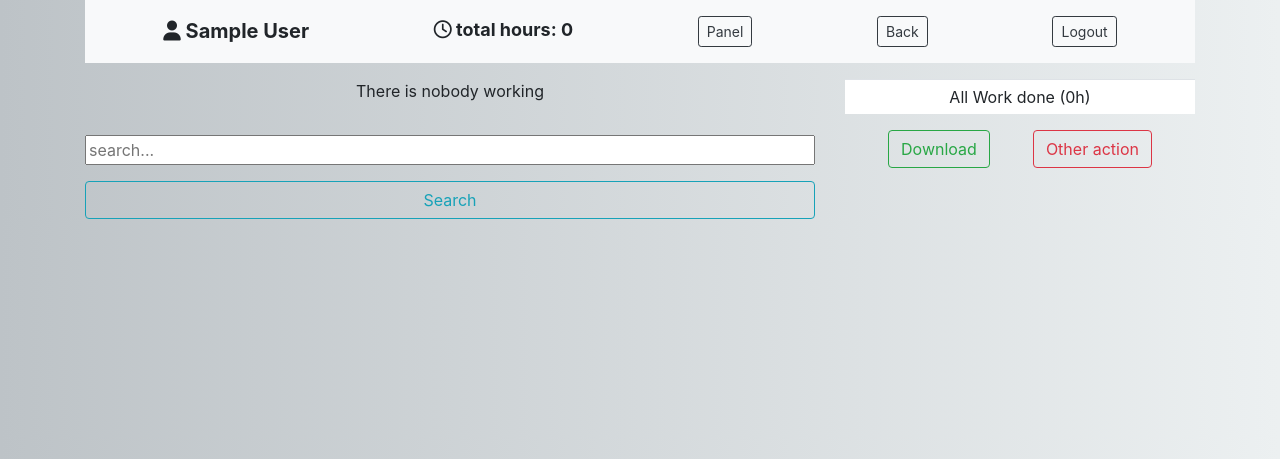
After one commit to oliverilm/Tracker, a Django app: page /summary in a window 1280 px wide. The commit adds this page. Shown: the top 459 px of the page. Run offline with Django 3.2, Linux system fonts and the light colour scheme; the visitor is signed in with stand-in values (Sample User, id 1); data that the repository does not hold is empty; some libraries are stand-ins or nearby versions.

Commit message:
add summary page

```diff
--- a/Tracker/models.py
+++ b/Tracker/models.py
@@ -23,3 +23,9 @@ class CheckIn(models.Model):
 class UserInProject(models.Model):
     user = models.ForeignKey(User, on_delete=models.SET_NULL, null=True)
     project = models.ForeignKey(Project, on_delete=models.SET_NULL, null=True)
+
+
+def get_user_str_repr(self):
+    return self.first_name + " " + self.last_name
+
+User.add_to_class("__str__", get_user_str_repr)
--- a/Tracker/urls.py
+++ b/Tracker/urls.py
@@ -16,8 +16,9 @@ Including another URLconf
 from django.contrib import admin
 from django.urls import path
 
-from Tracker.views import IndexView
+from Tracker.views import IndexView, SummaryView
 
 urlpatterns = [
     path('', IndexView.as_view(), name="index"),
+    path("summary", SummaryView.as_view(), name="summary")
 ]
--- a/Tracker/views.py
+++ b/Tracker/views.py
@@ -9,7 +9,7 @@ from crispy_forms.helper import FormHelper
 from crispy_forms.layout import Submit
 
 # Create your views here.
-from django.views.generic import TemplateView, CreateView, UpdateView, FormView, DetailView
+from django.views.generic import TemplateView, CreateView, UpdateView, FormView, DetailView, ListView
 
 from Tracker.models import CheckIn, UserInProject, Project
 
@@ -84,3 +84,19 @@ class IndexView(LoginRequiredMixin, CreateView):
                     hours += float(c.total_hours[:6])
             proj_dict[p.project] = hours
         return proj_dict
+
+
+class SummaryView(LoginRequiredMixin, ListView):
+    model = CheckIn
+    template_name = "summary.html"
+
+    def get(self, request, *args, **kwargs):
+        if request.user.is_staff:
+            return super().get(request, kwargs)
+        return HttpResponseRedirect("/")
+
+    def get_context_data(self, *, object_list=None, **kwargs):
+        context = super().get_context_data()
+        context["total_hours"] = sum([float(c.total_hours[:6]) for c in CheckIn.objects.filter(is_active=False)])
+        context["currently_working"] = CheckIn.objects.filter(is_active=True)
+        return context
--- /dev/null
+++ b/templates/base.html
@@ -0,0 +1,65 @@
+<!DOCTYPE html>
+<html lang="en">
+<head>
+    <meta name="viewport" content="width=device-width, initial-scale=1">
+    <meta charset="UTF-8">
+    <title>Title</title>
+    <script src="https://kit.fontawesome.com/7d289de555.js" crossorigin="anonymous"></script>
+
+    <link rel="stylesheet" href="https://stackpath.bootstrapcdn.com/bootstrap/4.3.1/css/bootstrap.min.css" integrity="sha384-ggOyR0iXCbMQv3Xipma34MD+dH/1fQ784/j6cY/iJTQUOhcWr7x9JvoRxT2MZw1T" crossorigin="anonymous">
+</head>
+<body>
+
+
+
+ <div class="container" style="text-align: center">
+
+
+
+ <nav class="navbar navbar-light bg-light">
+        <div style=" width:100%;display: flex; flex-direction: row; justify-content: space-around">
+            <div style="font-size: 20px; font-weight: bolder" class="nav-link">
+                <div>
+                    <i class="fa fa-user" aria-hidden="true"></i>
+                    {{ user.first_name.title }}
+                    {{ user.last_name.title  }}
+                </div>
+
+            </div>
+
+             <div class="nav-link">
+                <div style="font-weight: bolder; font-size: 18px">
+                    <i class="fa fa-clock-o" aria-hidden="true"></i>
+                    total hours: {{ total_hours }}
+
+                </div>
+            </div>
+            {% if user.is_staff %}
+            <div class="nav-link"><a class="btn btn-outline-dark btn-sm" href="/admin">Panel</a></div>
+                {% if request.path == "/summary" %}
+                    <div class="nav-link"><a class="btn btn-outline-dark btn-sm" href="/">Back</a></div>
+                {% else %}
+                    <div class="nav-link"><a class="btn btn-outline-dark btn-sm" href="/summary">Summary</a></div>
+                {% endif %}
+            {% endif %}
+            <div class="nav-link"><a class="btn btn-outline-dark btn-sm" href="/accounts/logout">Logout</a></div>
+        </div>
+
+</nav>
+
+
+{% block content %}
+
+{% endblock %}
+
+</div>
+</body>
+</html>
+
+<style>
+ body {
+        display: flex;
+        flex: 1;
+        background: linear-gradient(90deg,#bdc3c7, #ecf0f1 );
+    }
+</style>
--- /dev/null
+++ b/templates/summary.html
@@ -0,0 +1,81 @@
+{% extends "base.html" %}
+
+{% block content %}
+
+    <div class="row" id="content">
+    <div class="col-md-8">
+
+        <div>
+            {% if currently_working %}
+                <table class="table table-bordered table-sm" style="width: 70%; background-color: white">
+                    <thead>
+
+                            <th colspan="3">Currently active {{ currently_working.length }}</th>
+
+                    </thead>
+                    <tbody>
+                        <tr>
+                            <td>Worker</td>
+                            <td>Project</td>
+                            <td>Checked in</td>
+                        </tr>
+                        {% for c in currently_working %}
+                            <tr>
+                                <td>{{ c.user }}</td>
+                                <td>{{ c.project }}</td>
+                                <td>{{ c.start }}</td>
+                            </tr>
+                        {% endfor %}
+                    </tbody>
+                </table>
+            {% else %}
+                <p>There is nobody working</p>
+            {% endif %}
+        </div>
+
+        <form style="display: flex; flex-direction: column; width: 100%; margin-top: 2em">
+            <input type="text" placeholder="search..."/>
+            <button type="submit" class="btn btn-outline-info" style="margin-top: 1em">Search</button>
+        </form>
+
+        {% if search_result %}
+            {{ search_result }}
+        {% endif %}
+
+    </div>
+
+
+
+
+    <div class="col-md-4">
+        <table class="table table-hover table-sm" style="background-color: white">
+            <thead>
+                <tr>
+                    <td colspan="2">All Work done ({{ total_hours }}h)</td>
+                </tr>
+            </thead>
+            <tbody>
+            {% for i in checkin_list %}
+                <tr>
+                    <td>{{ i.user }}</td>
+                    <td>{{ i.total_hours }}</td>
+                </tr>
+            {% endfor %}
+            </tbody>
+        </table>
+        <div style="width: 100%; display: flex; justify-content: space-evenly">
+            <button class="btn btn-outline-success">Download</button>
+            <button class="btn btn-outline-danger">Other action</button>
+        </div>
+    </div>
+    </div>
+
+
+    <style>
+        #content {
+            margin-top: 1em;
+        }
+    </style>
+
+
+{% endblock %}
```
Also changed, not shown: templates/index.html (+7 -58 lines).
